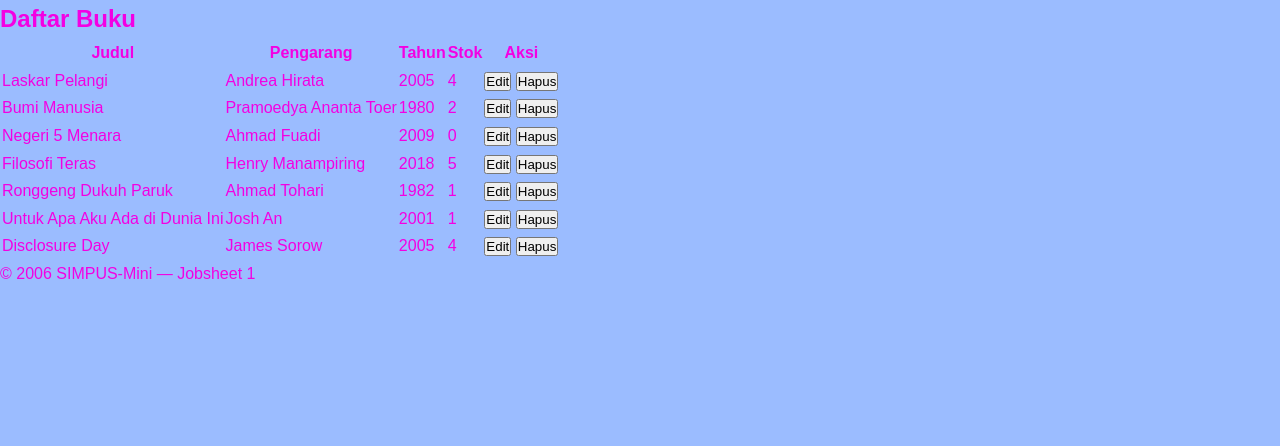
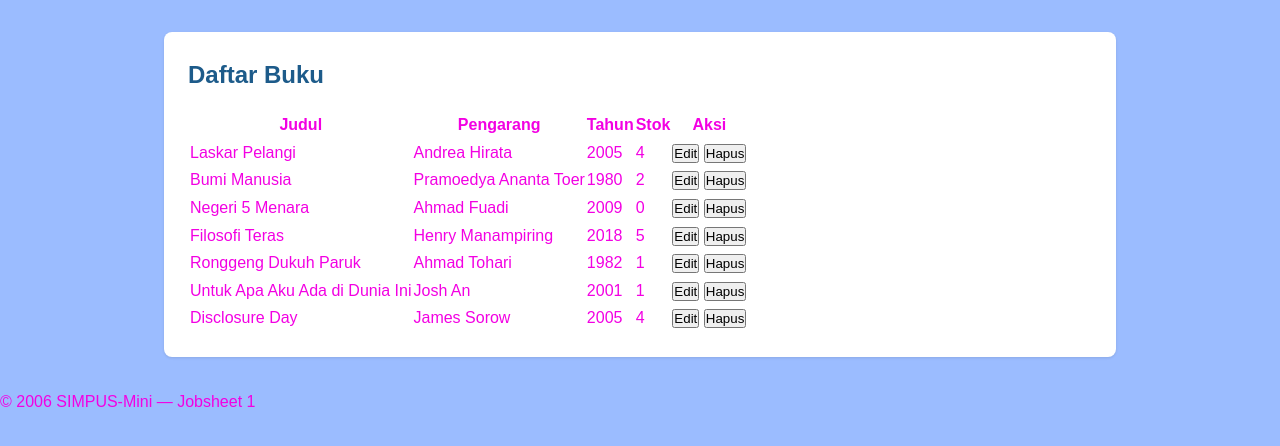
Before and after one commit to ZhayaGT/DPW-2026-Jonathan_Emmanuel_Kristanto, a PHP site: page /buku/list.html in a window 1280 px wide. Shown: the part 68-514 px from the top of the page. Run offline with PHP 8.4, Linux system fonts and the light colour scheme.

Commit message:
5. CSS: Layout main & section

```diff
--- a/jobsheet-02/assets/css/style.css
+++ b/jobsheet-02/assets/css/style.css
@@ -44,3 +44,22 @@ a {
 a:hover {
     text-decoration: underline;
 }
+
+main {
+    max-width: 1000px;
+    margin: 2rem auto;
+    padding: 0 1.5rem;
+}
+
+section {
+    margin-bottom: 2rem;
+    background-color: #fff;
+    padding: 1.5rem;
+    border-radius: 0.5rem;
+    box-shadow: 0 1px 3px rgba(0, 0, 0, 0.1);
+}
+
+section h2 {
+    margin-bottom: 1rem;
+    color: #1d5b8a;
+}
```
